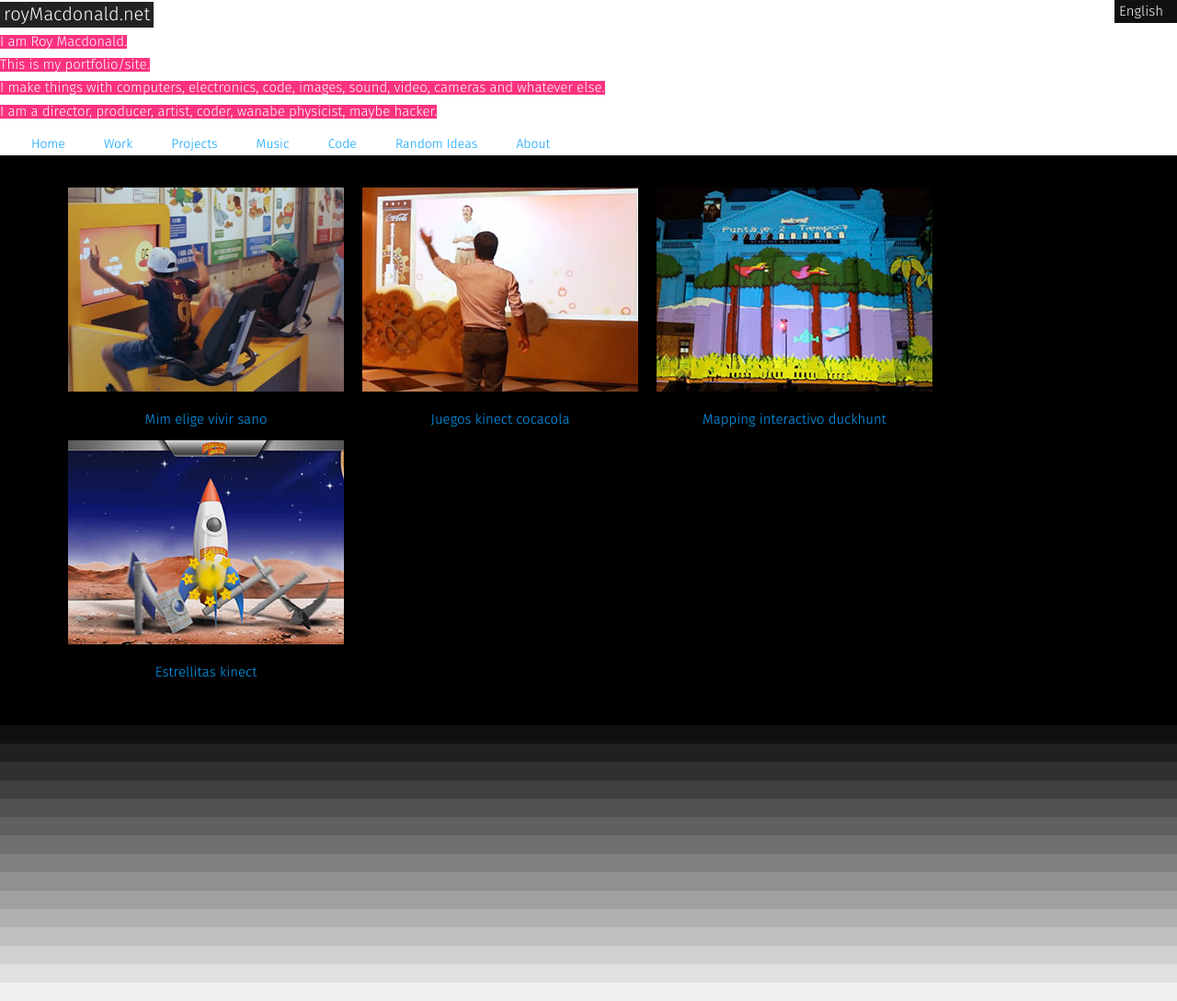
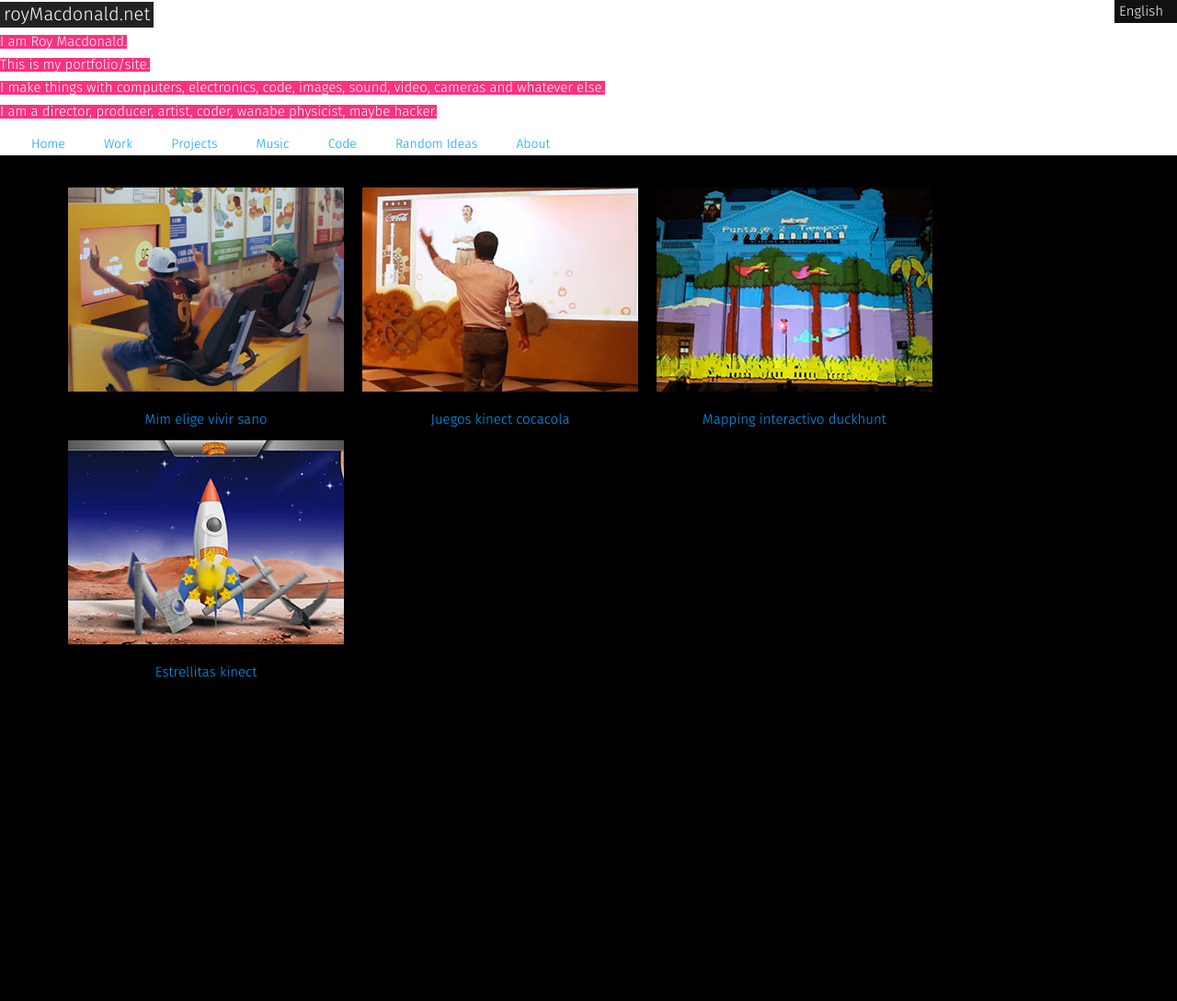
Before and after one commit to roymacdonald/roymacdonald.github.io, a Jekyll site: the page built from index.html, in a window 1280 px wide. Shown: the whole page at 92% size. Built offline with Jekyll 4.4.1, drawn with Linux system fonts in a browser that asks for light colours; after the commit the page ends 900 px from its top, so only the background shows below that.

Commit message:
update footer

```diff
--- a/_includes/footer.html
+++ b/_includes/footer.html
@@ -1,6 +1,4 @@
 <footer class="site-footer">
-{% for i in (0..15) %}
-		<div style="min-height:20px; background-color:rgb({{i | times:16}}, {{i | times:16}}, {{i | times:16}});"></div>
-{% endfor %}
+
 
 </footer>
--- a/css/site.css
+++ b/css/site.css
@@ -479,7 +479,11 @@ text-align:center;
 .postbox p a span{
 padding:4px;
 }
+.site-footer{
+/*background-color:#fff;*/
+height:100px;
 
+}
 /* Columns
 ------------------------------------------------------- */
 .col0    { float:left; width:04.1666%; }
```
